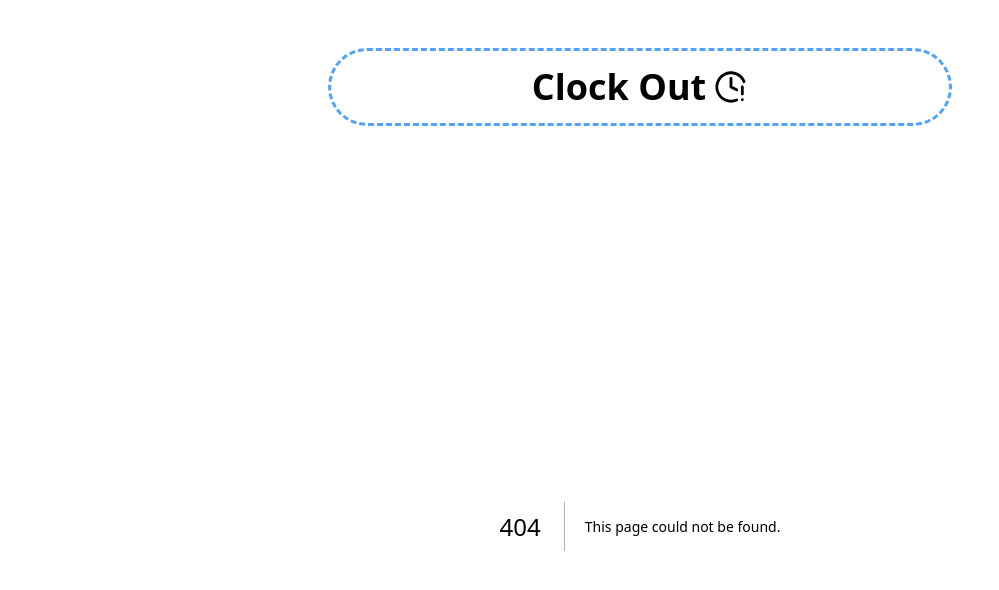
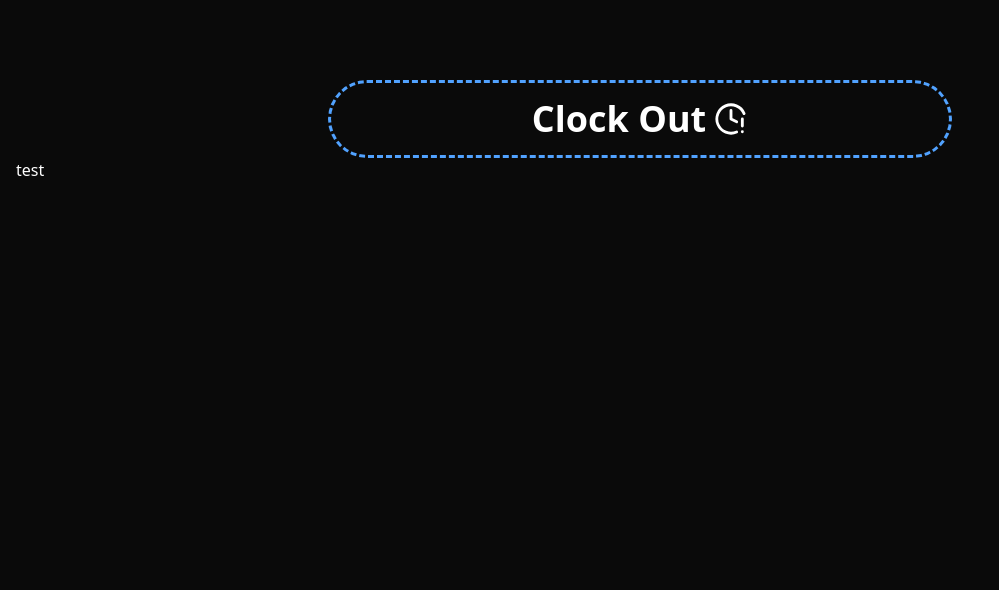
Before and after one commit to Pmacdon15/clock-out, a Next.js app: page /admin/edit-hours in a window 1280 px wide. Before the commit this address had no page. Shown: the top 590 px of the page, without its empty margins (0-999 px from the left). Built offline with nearby package versions, Linux system fonts and the light colour scheme.

Commit message:
added page container

```diff
--- /dev/null
+++ b/src/app/admin/edit-hours/page.tsx
@@ -0,0 +1,5 @@
+export default function Page() {
+    return (
+        <h1>test</h1>
+    )
+}
--- a/src/app/layout.tsx
+++ b/src/app/layout.tsx
@@ -6,6 +6,7 @@ import "./globals.css";
 import Header from "@/components/ui/headers/layout-header";
 import { Providers } from "../components/providers";
 import { Analytics } from "@vercel/analytics/next"
+import PageContainer from "@/components/ui/containers/page-container";
 export const experimental_ppr = true
 
 const geistSans = Geist({
@@ -39,11 +40,11 @@ export default function RootLayout({
           className={`${geistSans.variable} ${geistMono.variable} antialiased`}
         >
           <Providers>
-            <div className="p-4">
+            <PageContainer>
               <Header />
               {children}
               <Analytics />
-            </div>
+            </PageContainer>
           </Providers>
         </body>
       </html>
--- /dev/null
+++ b/src/components/ui/containers/page-container.tsx
@@ -0,0 +1,5 @@
+export default function PageContainer({ children }: { children: React.ReactNode }) {
+    return (
+        <div className="flex flex-col justify-center p-4 mt-8">{children}</div>
+    )
+}
```
